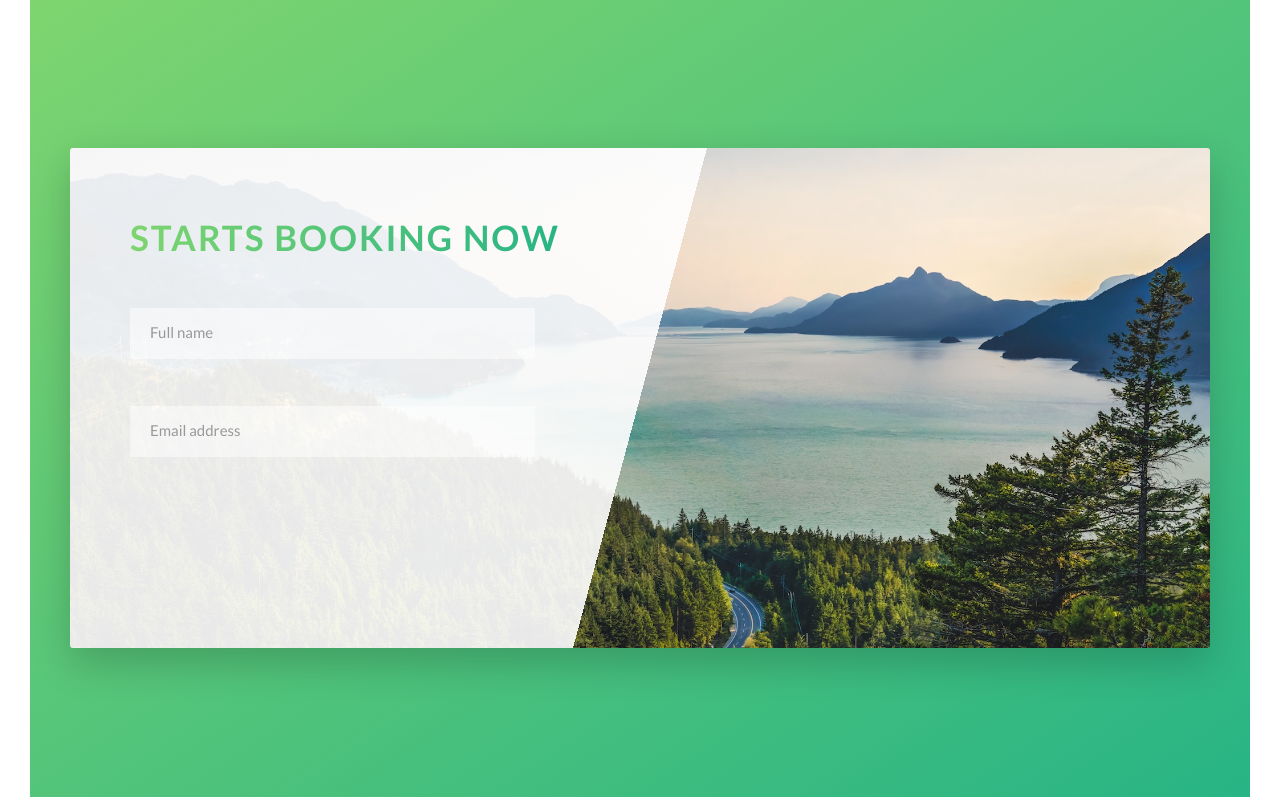
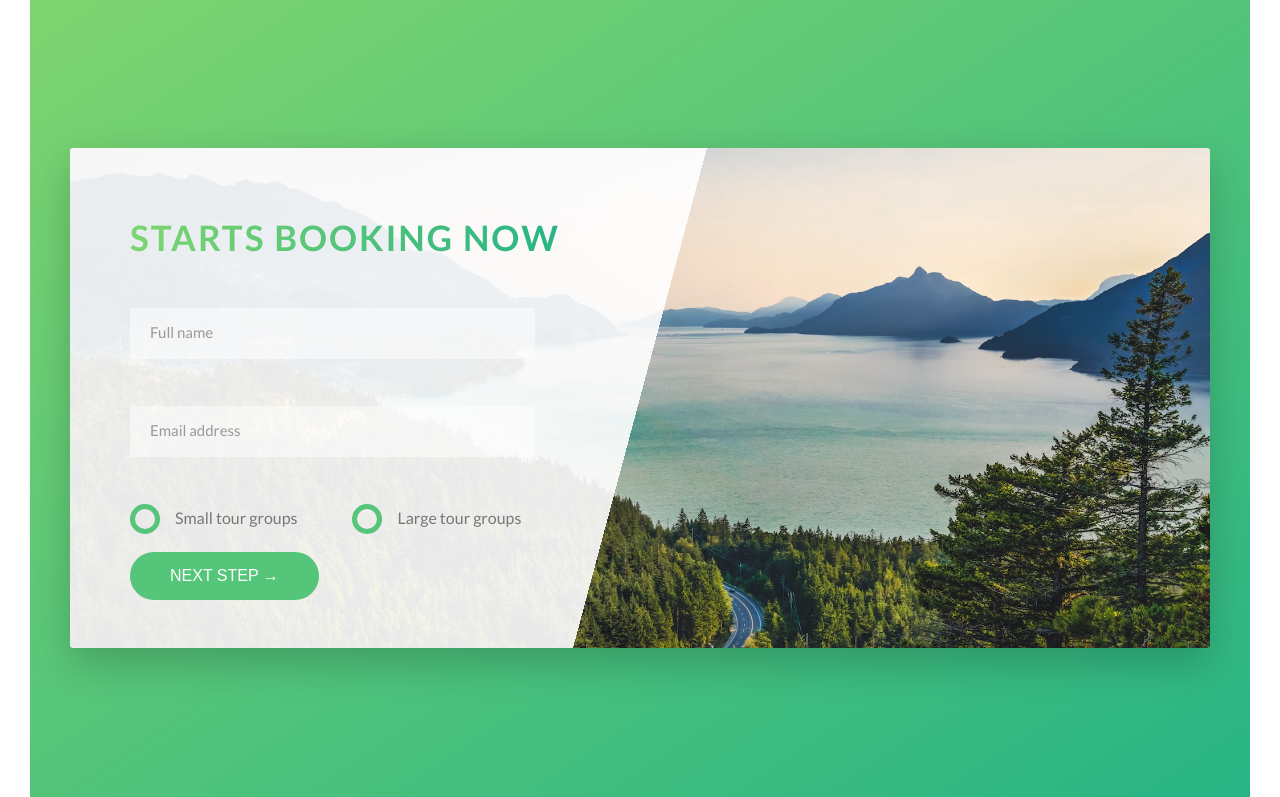
Before and after one commit to sujatha-m/Natours, a website: page index.html in a window 1280 px wide. Shown: the part 4501-5298 px from the top of the page. Drawn offline with Linux system fonts and the light colour scheme.

Commit message:
Implemented form & styled radio buttons

```diff
--- a/index.html
+++ b/index.html
@@ -1,5 +1,6 @@
 <!DOCTYPE html>
 <html lang="en">
+
 <head>
     <meta charset="UTF-8">
     <meta name="viewport" content="width=device-width, initial-scale=1.0">
@@ -12,15 +13,16 @@
 
     <title>Natours | Exciting tours for adventurous people</title>
 </head>
+
 <body>
-        <header class = "header">
-             <div class= header__logo-box>
-                 <img src = "img/logo-white.png" alt = "logo" class= "header__logo">
+    <header class="header">
+        <div class=header__logo-box>
+            <img src="img/logo-white.png" alt="logo" class="header__logo">
         </div>
         <div class="header__text-box">
-                <h1 class= "heading-primary">
-                    <span class ="heading-primary--main">outdoors</span>
-                    <span class ="heading-primary--sub">is where life happens</span>
+            <h1 class="heading-primary">
+                <span class="heading-primary--main">outdoors</span>
+                <span class="heading-primary--sub">is where life happens</span>
             </h1>
 
             <a href=# class="btn btn--white btn--animated">Discover our tours</a>
@@ -37,10 +39,12 @@
             </div>
 
             <div class="row">
-                <div class= "col-1-of-2">
+                <div class="col-1-of-2">
                     <h3 class="heading-tertiary u-margin-bottom-small">You're going to fall in love with nature</h3>
                     <p class="paragraph">
-                        Lorem ipsum dolor sit amet consectetur adipisicing elit. Quaerat sit voluptatibus, iste, perferendis quasi excepturi odio quas sequi praesentium officia adipisci dolor? Aut sequi ea commodi libero praesentium dolorem pariatur.
+                        Lorem ipsum dolor sit amet consectetur adipisicing elit. Quaerat sit voluptatibus, iste,
+                        perferendis quasi excepturi odio quas sequi praesentium officia adipisci dolor? Aut sequi ea
+                        commodi libero praesentium dolorem pariatur.
                     </p>
 
                     <h3 class="heading-tertiary u-margin-bottom-small">Live adventures like you never have before</h3>
@@ -49,7 +53,7 @@
                     </p>
                     <a href="#" class="btn-text">Learn more &rarr;</a>
                 </div>
-                <div class= "col-1-of-2">
+                <div class="col-1-of-2">
                     <div class="composition">
                         <img src="img/nat-1-large.jpg" alt="Photo 1" class="composition__photo composition__photo--p1">
                         <img src="img/nat-2-large.jpg" alt="Photo 2" class="composition__photo composition__photo--p2">
@@ -113,7 +117,7 @@
             </div>
 
             <div class="row">
-                    <div class= "col-1-of-3">
+                <div class="col-1-of-3">
                     <div class="card">
                         <div class="card__side card__side--front">
                             <div class="card__picture card__picture--1">
@@ -146,7 +150,7 @@
                     </div>
                 </div>
 
-                    <div class= "col-1-of-3">
+                <div class="col-1-of-3">
                     <div class="card">
                         <div class="card__side card__side--front">
                             <div class="card__picture card__picture--2">
@@ -179,7 +183,7 @@
                     </div>
                 </div>
 
-                    <div class= "col-1-of-3">
+                <div class="col-1-of-3">
                     <div class="card">
                         <div class="card__side card__side--front">
                             <div class="card__picture card__picture--3">
@@ -221,11 +225,8 @@
         <section class="section-stories">
             <div class="bg-video">
                 <video class="bg-video__content" autoplay muted loop>
-                        <source src="img/video.mp4" type=video/mp4>
-                        <source src="img/video.webm" type= video/webm>
-                    </video>
-                </div>
-                <div class="u-center-text u-margin-bottom-big">
+                    <source src="img/video.mp4" type=video/mp4> <source src="img/video.webm" type=video/webm> </video>
+                        </div> <div class="u-center-text u-margin-bottom-big">
                     <h2 class="heading-secondary">
                         We make people genuinely happy
                     </h2>
@@ -241,7 +242,8 @@
                     </figure>
                     <div class="story__text">
                         <h3 class="heading-tertiary u-margin-bottom-small">I had a best week ever with my family</h3>
-                            <p>Lorem ipsum dolor sit amet consectetur adipisicing elit. Eaque fugiat consectetur quaerat ut iure mollitia magni
+                        <p>Lorem ipsum dolor sit amet consectetur adipisicing elit. Eaque fugiat consectetur quaerat ut
+                            iure mollitia magni
                             vitae pariatur officia ea illum debitis ab quasi porro iusto quia, ipsum accusamus animi.
                             illum debitis ab quasi porro iusto quia, ipsum accusamus animi.</p>
                     </div>
@@ -259,7 +261,8 @@
                     <div class="story__text">
                         <h3 class="heading-tertiary u-margin-bottom-small">
                             Wow! my life is completely different now..</h3>
-                            <p>Lorem ipsum dolor sit amet consectetur adipisicing elit. Eaque fugiat consectetur quaerat ut iure mollitia magni
+                        <p>Lorem ipsum dolor sit amet consectetur adipisicing elit. Eaque fugiat consectetur quaerat ut
+                            iure mollitia magni
                             vitae pariatur officia ea illum debitis ab quasi porro iusto quia, ipsum accusamus animi.
                             illum debitis ab quasi porro iusto quia, ipsum accusamus animi.</p>
                     </div>
@@ -289,6 +292,26 @@
                             <div class="form__group">
                                 <input type="email" class="form__input" placeholder="Email address" id="email" required>
                                 <label for="email" class="form__label">Email address</label>
+                            </div>
+
+                            <div class="form__group u-margin-bottom-medium">
+                                <div class="form__radio-group">
+                                    <input type="radio" class="form__radio-input" id="small" name="size">
+                                    <label for="small" class="form__radio-label">
+                                        <span class="form__radio-button"></span>
+                                        Small tour groups
+                                    </label>
+                                </div>
+
+                                <div class="form__radio-group">
+                                    <input type="radio" class="form__radio-input" id="large" name="size">
+                                    <label for="large" class="form__radio-label">
+                                        <span class="form__radio-button"></span>
+                                        Large tour groups</label>
+                                </div>
+
+                                <div class="form__group u-margin-top-small">
+                                    <button class="btn btn--green">Next step &rarr;</button>
                                 </div>
                         </form>
                     </div>
@@ -335,4 +358,5 @@
         </section>
     -->
 </body>
+
 </html>
--- a/sass/base/_utilities.scss
+++ b/sass/base/_utilities.scss
@@ -1,9 +1,8 @@
-.u-center-text{
-    text-align: center;
-}
+.u-center-text{ text-align: center !important;}
 
-.u-margin-bottom-big{ margin-bottom: 8rem; }
-.u-margin-bottom-medium{ margin-bottom: 4rem ;}
-.u-margin-bottom-small{ margin-bottom: 1.5rem ;}
-.u-margin-top-big{ margin-top: 8rem; }
-.u-margin-top-huge{ margin-top: 10rem; }
+.u-margin-bottom-big{ margin-bottom: 8rem !important; }
+.u-margin-bottom-medium{ margin-bottom: 4rem !important ;}
+.u-margin-bottom-small{ margin-bottom: 1.5rem !important;}
+.u-margin-top-small{margin-top: 2rem !important;}
+.u-margin-top-big{ margin-top: 8rem !important; }
+.u-margin-top-huge{ margin-top: 10rem !important; }
--- a/sass/components/_button.scss
+++ b/sass/components/_button.scss
@@ -1,5 +1,6 @@
 
 .btn {
+    &,
     &:link,
     &:visited{
         text-transform: uppercase;
@@ -10,7 +11,12 @@
         transition: all .2s;
         position: relative;
         font-size: $default-font-size;
+
+        //change for the button element
+        border:none;
+        cursor: pointer;
      }
+
         &:hover{
             transform: translateY(-3px);
             box-shadow: 0 1rem 2rem rgba($color-black, 0.2);
@@ -20,7 +26,9 @@
                 opacity: 0;
             }
         }
-        &:active{
+        &:active,
+        &:focus{
+            outline: none;
             transform: translateY(-1px);
             box-shadow: 0 .5rem 1rem rgba($color-black, 0.2);
         }
--- a/sass/components/_form.scss
+++ b/sass/components/_form.scss
@@ -14,7 +14,7 @@
     border-bottom: 3px solid transparent;
     width: 90%;
     display: block;
-
+    transition: all .3s;
     &:focus {
       outline: none;
       box-shadow: 0 1rem 2rem rgba($color-black, 0.1);
@@ -44,4 +44,50 @@
     visibility: hidden;
     transform: translateY(-4rem);
   }
+
+  &__radio-input{
+      display: none;
+  }
+
+  &__radio-group{
+      width:49%;
+      display:inline-block;
+  }
+
+  &__radio-label{
+      font-size: $default-font-size;
+      cursor: pointer;
+      position: relative;
+      padding-left: 4.5rem;
+  }
+
+  &__radio-button{
+     height: 3rem;
+     width: 3rem;
+     border: 5px solid $color-primary;
+     border-radius: 50%;
+     display: inline-block;
+     position:absolute;
+     left:0;
+     top:-.4rem;
+
+     &::after{
+         content: "";
+         display: block;
+         height: 1.3rem;
+         width: 1.3rem;
+         border-radius: 50%;
+         position: absolute;
+         top:50%;
+         left:50%;
+         transform: translate(-50%, -50%);
+         background-color: $color-primary;
+         opacity: 0;
+         transition: opacity .2s;
+     }
+  }
+
+  &__radio-input:checked ~ &__radio-label &__radio-button::after{
+        opacity: 1;
+  }
 }
```
Also changed, not shown: css/style.css. Lines whose indentation alone changed are shown as unchanged.
